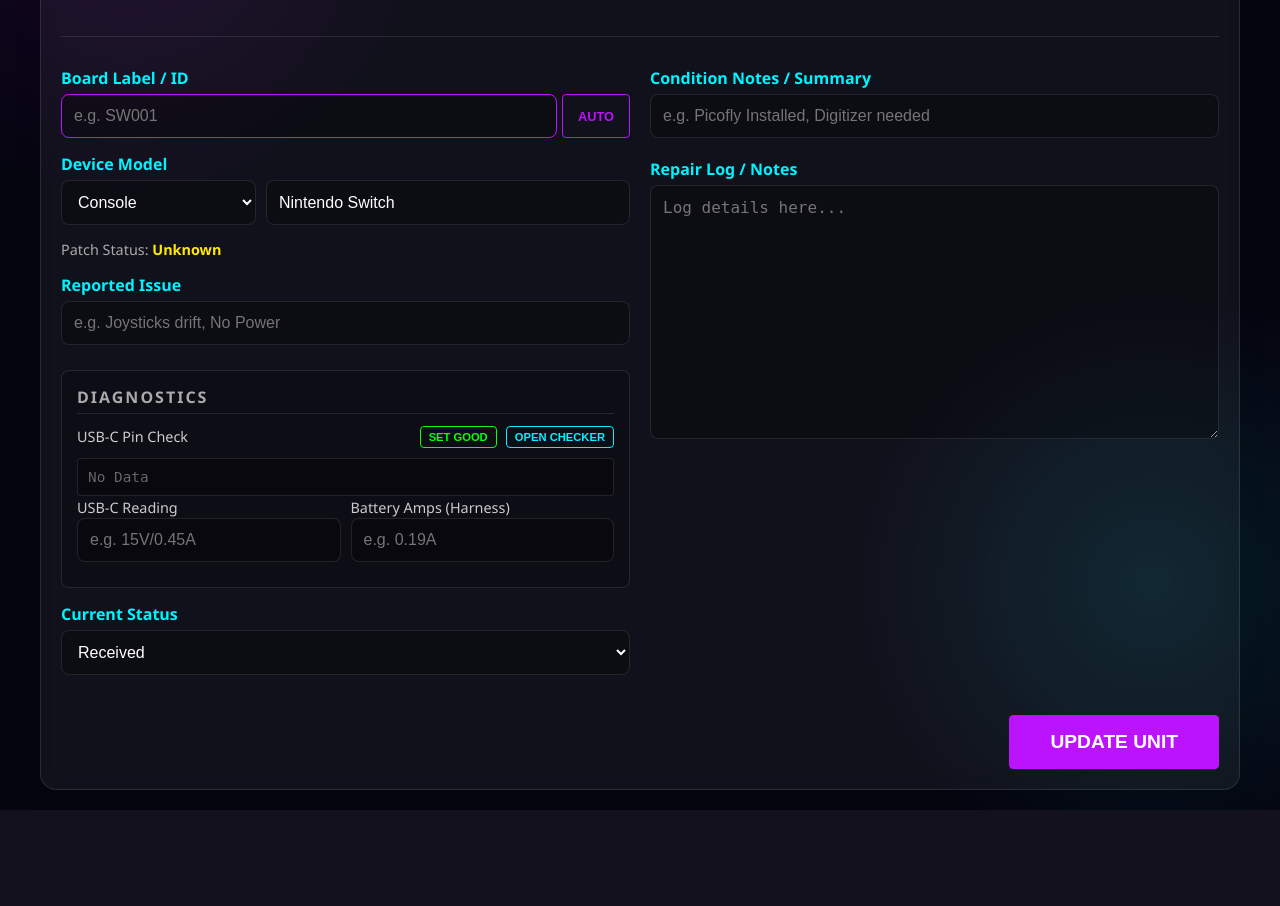
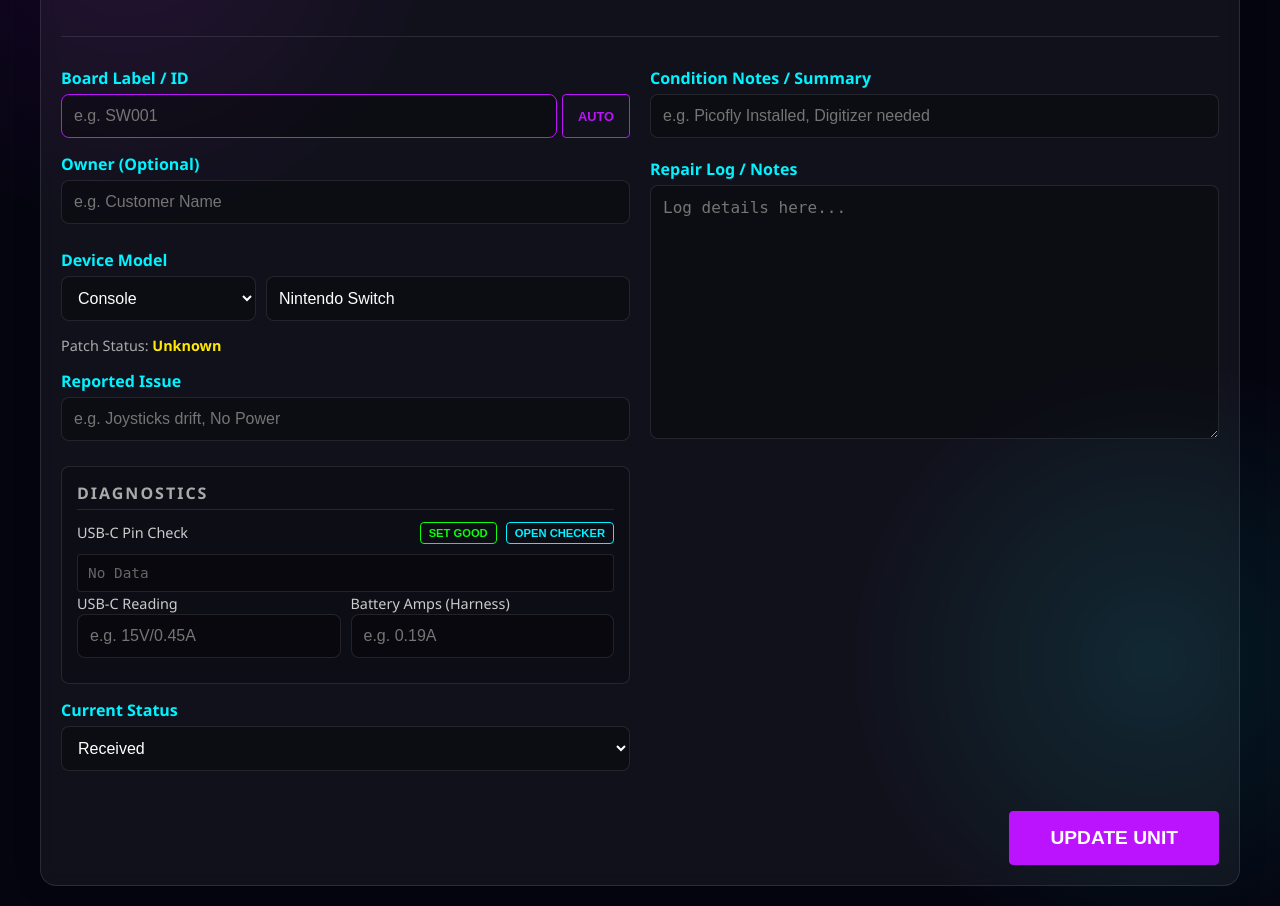
Before and after one commit to Creased/Switch-Repair-Tracker, a Flask app: page /unit/1 in a window 1280 px wide. Shown: the part 325-1231 px from the top of the page. Before the commit the page ends 1135 px from the top, so only its background shows below. Run offline with Flask 3, Linux system fonts and the light colour scheme; data that the repository does not hold is empty.

Commit message:
Add owner field

```diff
--- a/app.py
+++ b/app.py
@@ -54,6 +54,7 @@ def unit_detail(barcode):
         usb_c_reading = request.form.get('usb_c_reading')
         amp_draw = request.form.get('amp_draw')
         condition_notes = request.form.get('condition_notes')
+        owner = request.form.get('owner')
 
         # If model/type/patch_status are missing or generic, try SSNC
         # But if user manually set them (implied by POST), we might respect that.
@@ -81,10 +82,10 @@ def unit_detail(barcode):
         if exists:
             query = '''
                 UPDATE units SET model = ?, issue = ?, status = ?, notes = ?, label = ?, type = ?,
-                pin_check = ?, usb_c_reading = ?, amp_draw = ?, condition_notes = ?,
+                pin_check = ?, usb_c_reading = ?, amp_draw = ?, condition_notes = ?, owner = ?,
                 updated_at = CURRENT_TIMESTAMP
             '''
-            params = [model, issue, status, notes, label, unit_type, pin_check, usb_c_reading, amp_draw, condition_notes]
+            params = [model, issue, status, notes, label, unit_type, pin_check, usb_c_reading, amp_draw, condition_notes, owner]
 
             if patch_status:
                 query += ', patch_status = ?'
@@ -105,10 +106,10 @@ def unit_detail(barcode):
 
             db.execute('''
                 INSERT INTO units (barcode, model, issue, status, notes, label, type, patch_status,
-                pin_check, usb_c_reading, amp_draw, condition_notes)
-                VALUES (?, ?, ?, ?, ?, ?, ?, ?, ?, ?, ?, ?)
+                pin_check, usb_c_reading, amp_draw, condition_notes, owner)
+                VALUES (?, ?, ?, ?, ?, ?, ?, ?, ?, ?, ?, ?, ?)
             ''', (barcode, model, issue, status, notes, label, unit_type, patch_status,
-                  pin_check, usb_c_reading, amp_draw, condition_notes))
+                  pin_check, usb_c_reading, amp_draw, condition_notes, owner))
 
         db.commit()
         return redirect(url_for('unit_detail', barcode=barcode))
--- a/templates/unit.html
+++ b/templates/unit.html
@@ -47,6 +47,12 @@
                         AUTO
                     </button>
                 </div>
+
+                <label
+                    style="color: var(--accent-cyan); font-weight: bold; margin-bottom: 5px; display: block; margin-top: 15px;">Owner
+                    (Optional)</label>
+                <input type="text" name="owner" value="{{ unit.owner if unit and unit.owner else '' }}"
+                    placeholder="e.g. Customer Name">
 
                 <label
                     style="color: var(--accent-cyan); font-weight: bold; margin-bottom: 5px; display: block; margin-top: 15px;">Device
```
